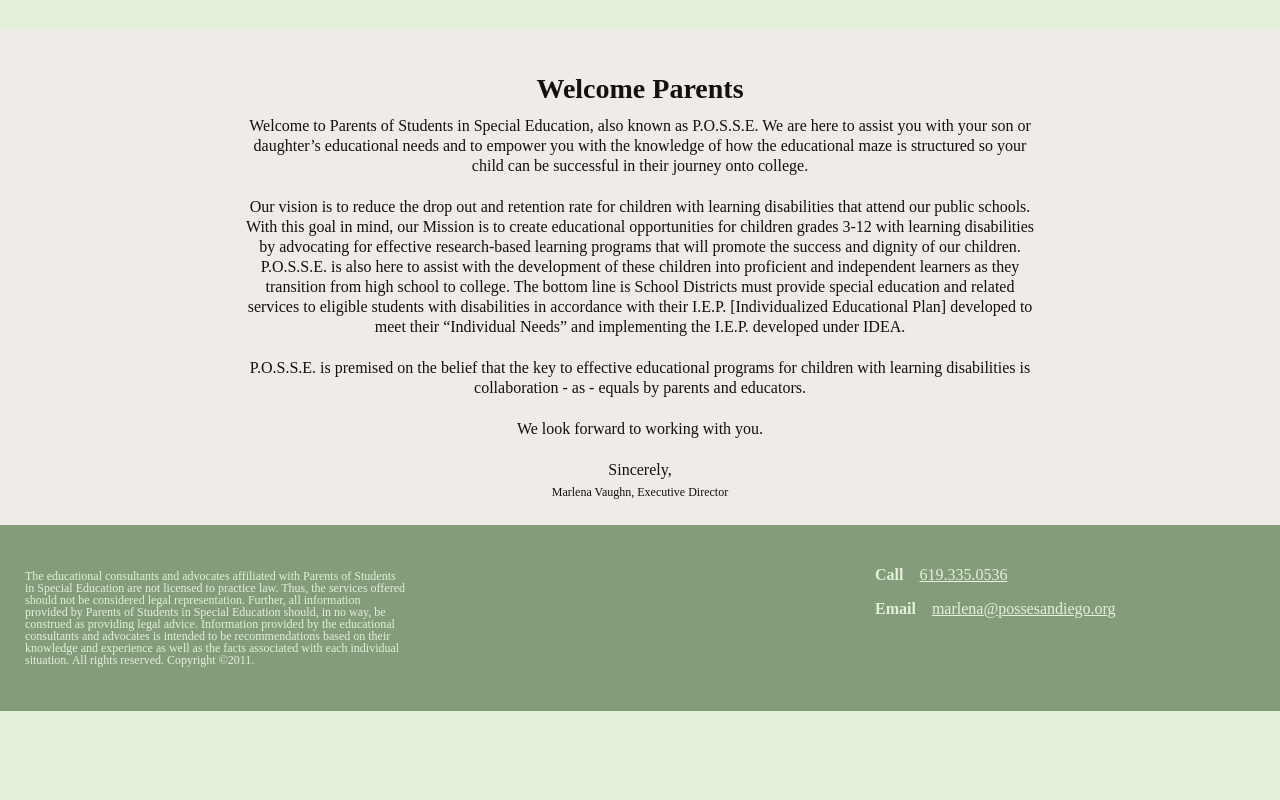
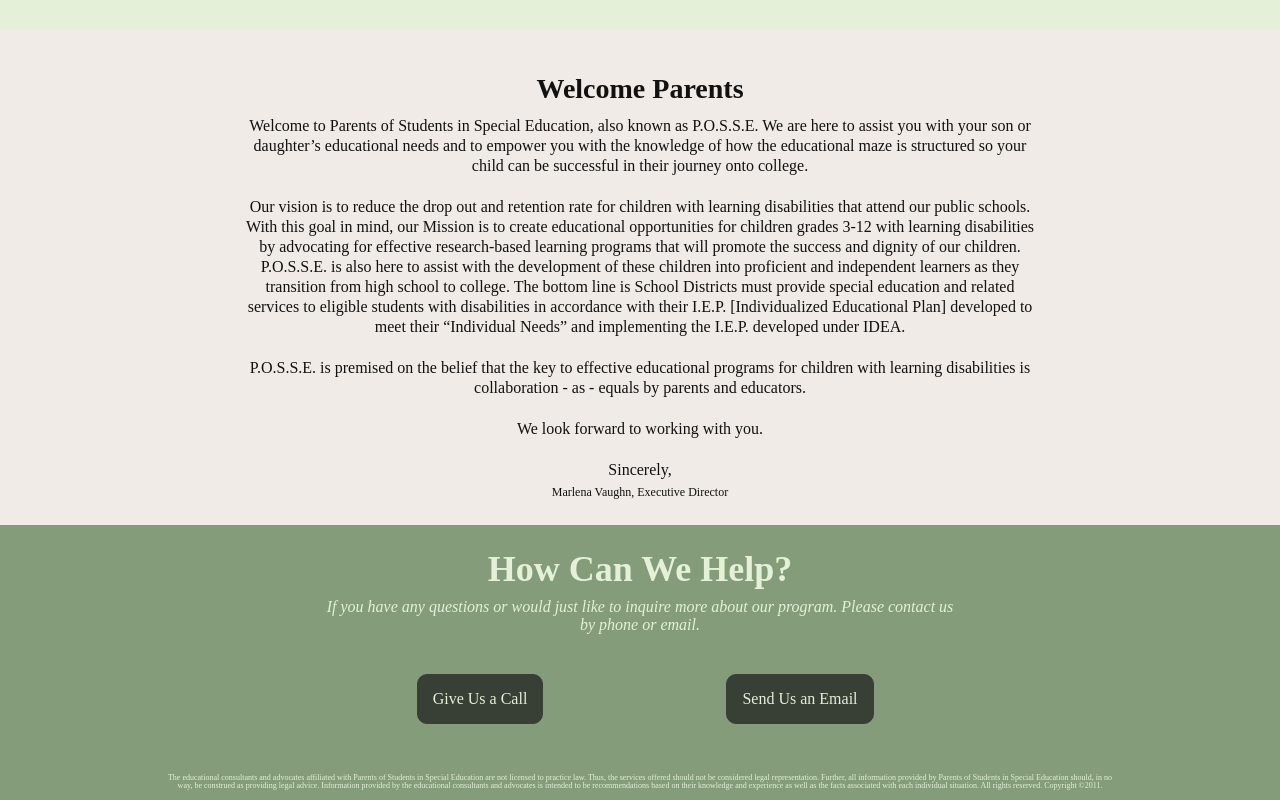
Before and after one commit to devNroses/p.o.s.s.e, a Nuxt app: page / in a window 1280 px wide. Shown: the part 551-1351 px from the top of the page. Before the commit the page ends 1262 px from the top, so only its background shows below. Built offline with nearby package versions, Linux system fonts and the light colour scheme.

Commit message:
(refactor) Updating footer section layout

```diff
--- a/components/Footer.vue
+++ b/components/Footer.vue
@@ -1,27 +1,34 @@
 <template>
   <footer>
     <div class="footer-wrapper">
-      <div class="footer-copyright">
+      <div class="footer-contact" id="contact_section">
+        <div class="footer-contact-info">
+          <h3>How Can We Help?</h3>
+          <p>
+            If you have any questions or would just like to inquire more about
+            our program. Please contact us by phone or email.
+          </p>
+          <div class="footer-contact-phone">
+            <a href="tel:6193350536">Give Us a Call</a>
+          </div>
+          <div class="footer-contact-email">
+            <a href="mailto: marlena@possesandiego.org">Send Us an Email</a>
+          </div>
+        </div>
+
+        <div class="footer-contact-copyright">
           <p>
             The educational consultants and advocates affiliated with Parents of
-          Students in Special Education are not licensed to practice law. Thus,
-          the services offered should not be considered legal representation.
-          Further, all information provided by Parents of Students in Special
-          Education should, in no way, be construed as providing legal advice.
-          Information provided by the educational consultants and advocates is
-          intended to be recommendations based on their knowledge and experience
-          as well as the facts associated with each individual situation. All
-          rights reserved. Copyright ©2011.
+            Students in Special Education are not licensed to practice law.
+            Thus, the services offered should not be considered legal
+            representation. Further, all information provided by Parents of
+            Students in Special Education should, in no way, be construed as
+            providing legal advice. Information provided by the educational
+            consultants and advocates is intended to be recommendations based on
+            their knowledge and experience as well as the facts associated with
+            each individual situation. All rights reserved. Copyright ©2011.
           </p>
         </div>
-      <div class="footer-contact">
-        <p><b>Call </b> <a href="tel:6193350536">619.335.0536</a></p>
-        <p>
-          <b>Email </b>
-          <a href="mailto: marlena@possesandiego.org"
-            >marlena@possesandiego.org</a
-          >
-        </p>
       </div>
     </div>
   </footer>
@@ -35,34 +42,74 @@ $footerColor: #e4f0d8;
   &-wrapper {
     display: flex;
     justify-content: space-between;
-    padding: 25px;
     background-color: $footerBackground;
     color: #e4f0d8;
     bottom: 0;
     flex-wrap: wrap;
+    width: 100%;
+  }
 
-    div {
-      width: 380px;
+  &-contact {
+    display: flex;
+    flex-direction: column;
+    justify-content: center;
+    align-items: center;
+    margin: 0 auto;
+    width: 100%;
+
+    &-info {
+      padding: 0 50px;
+      width: 50%;
+      display: flex;
+      justify-content: space-between;
+      flex-wrap: wrap;
+      padding: 15px;
+
+      h3 {
+        font-size: 36px;
+        font-weight: bolder;
+        margin: 8px auto;
+        text-align: center;
+      }
+      p {
+        margin: 0 auto;
+        font-size: 16px;
+        font-style: italic;
+        margin-bottom: 15px;
+        text-align: center;
+      }
+    }
+
+    &-phone,
+    &-email {
+      border-radius: 8px;
+      width: 100%;
+      max-width: 280px;
+      height: 100px;
+      color: #849c7a !important;
+      display: flex;
+      justify-content: center;
+      align-items: center;
+      margin: 0 auto;
+
+      a {
+        background-color: #383f34;
+        border: 1px solid #383f34;
+        border-radius: 10px;
+        color: $footerColor;
+        text-decoration: none !important;
+        padding: 15px;
       }
     }
 
     &-copyright {
       p {
-      font-size: 12px;
-      text-align: left;
+        font-size: 8px;
+        text-align: center;
         line-height: 1;
-      margin: 20px auto;
+        margin: 10px auto;
+        width: 75%;
       }
-  }
-
-  &-contact {
-    p {
-      font-size: 16px;
-    }
-
-    a {
-      color: $footerColor;
-      margin-left: 12px;
     }
   }
 }
--- a/components/Nav.vue
+++ b/components/Nav.vue
@@ -10,8 +10,8 @@
         <li><NuxtLink to="/">Home</NuxtLink></li>
         <li><NuxtLink to="/about">About</NuxtLink></li>
         <li><NuxtLink to="/services">Services</NuxtLink></li>
-        <!-- <li><NuxtLink to="/tutoring">Tutoring</NuxtLink></li> -->
         <li><NuxtLink to="/faq">FAQ</NuxtLink></li>
+        <li><a href="#contact_section">Contact</a></li>
       </ol>
 
       <MobileNav />
```
Lines whose indentation alone changed are shown as unchanged.
